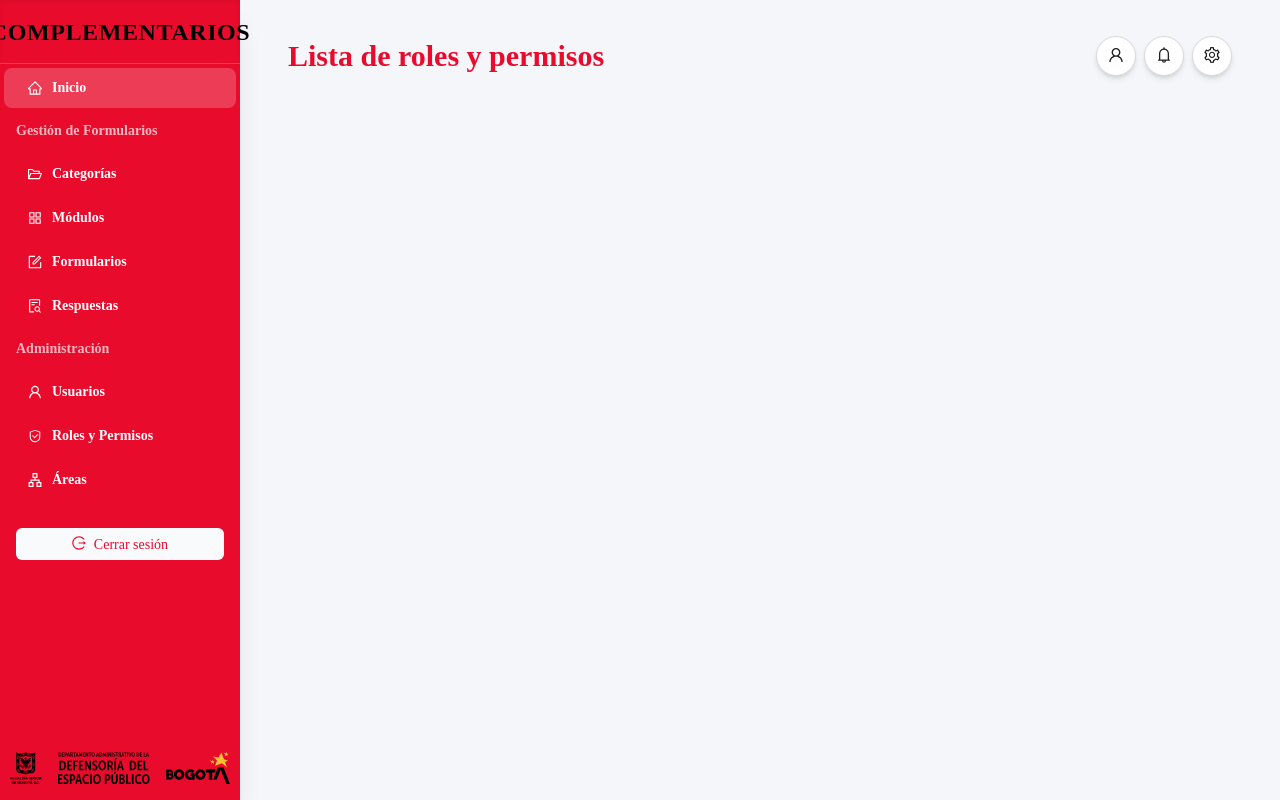
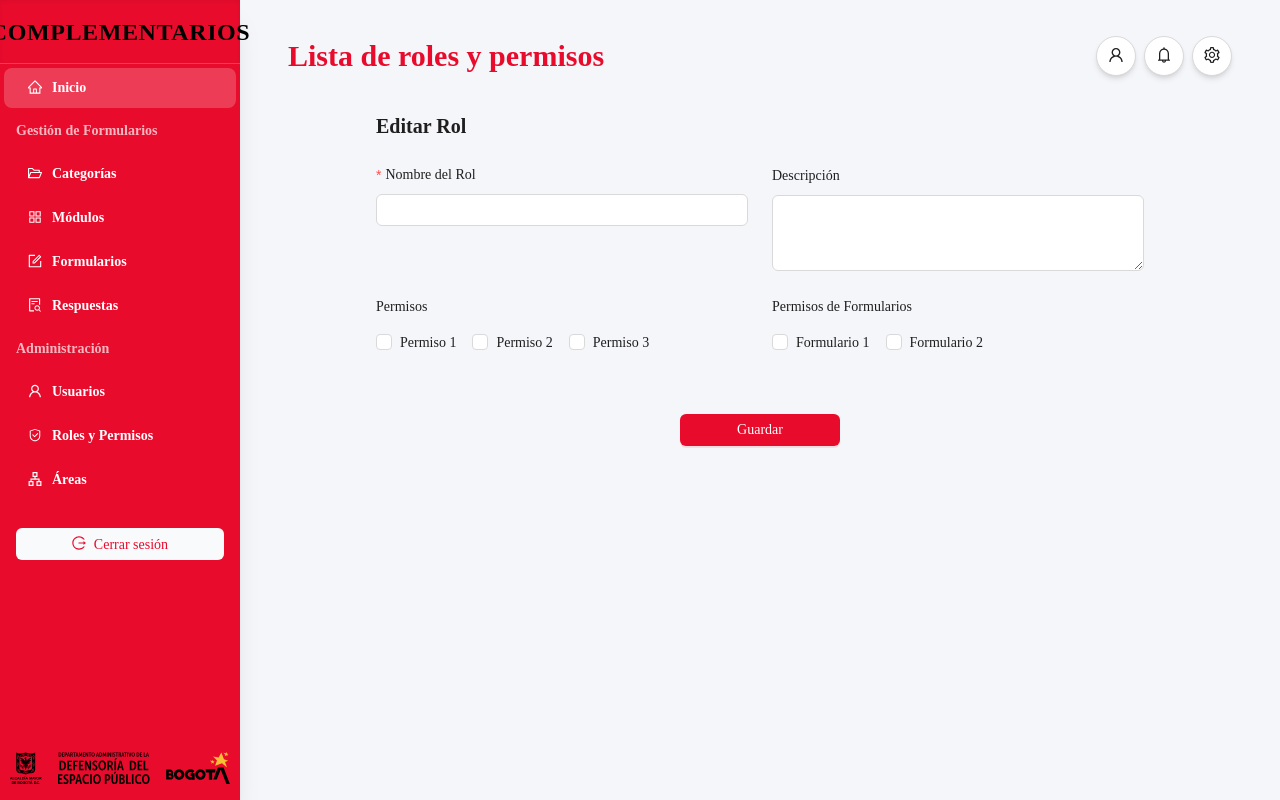
Before and after one commit to maristizabalo/comp-project, a React (Vite) app in the folder frontend/: page /roles/editar/1 in a window 1280 px wide. Built offline with nearby package versions, Linux system fonts and the light colour scheme; no server answers; sample sign-in values are in the browser's storage; a web font is replaced by a local one.

Commit message:
Personaliazndo Roles segun diseños elaborados

```diff
--- /dev/null
+++ b/frontend/src/components/admin/rol/RoleForm.jsx
@@ -0,0 +1,57 @@
+import { Form, Input, Button, Checkbox } from "antd";
+
+const RoleForm = ({
+  form,
+  initialValues = {},
+  permisosOptions = [],
+  permisosFormularioOptions = [],
+  onFinish,
+  loadingSubmit = false,
+}) => {
+  return (
+    <Form
+      form={form}
+      layout="vertical"
+      onFinish={onFinish}
+      initialValues={initialValues}
+      className="w-full"
+    >
+      <div className="grid grid-cols-1 md:grid-cols-2 gap-6">
+        <Form.Item
+          label="Nombre del Rol"
+          name="nombre"
+          rules={[{ required: true, message: "El nombre es obligatorio" }]}
+        >
+          <Input />
+        </Form.Item>
+
+        <Form.Item label="Descripción" name="descripcion">
+          <Input.TextArea rows={3} />
+        </Form.Item>
+      </div>
+
+      <div className="grid grid-cols-1 md:grid-cols-2 gap-6">
+        <Form.Item label="Permisos" name="permisos">
+          <Checkbox.Group options={permisosOptions} />
+        </Form.Item>
+
+        <Form.Item label="Permisos de Formularios" name="permisosFormulario">
+          <Checkbox.Group options={permisosFormularioOptions} />
+        </Form.Item>
+      </div>
+
+      <div className="flex justify-center mt-8">
+        <Button
+          type="primary"
+          htmlType="submit"
+          className="w-40"
+          loading={loadingSubmit}
+        >
+          Guardar
+        </Button>
+      </div>
+    </Form>
+  );
+};
+
+export default RoleForm;
--- a/frontend/src/components/admin/rol/RoleFormModal.jsx
+++ /dev/null
@@ -1,63 +0,0 @@
-import { Modal, Form, Input, Button, Checkbox } from "antd";
-import { useEffect } from "react";
-
-const RoleFormModal = ({ role, open, onClose, onSuccess }) => {
-  const [form] = Form.useForm();
-
-  useEffect(() => {
-    if (role) {
-      form.setFieldsValue({
-        nombre: role.nombre,
-        descripcion: role.descripcion,
-        permisos: role.permisos,
-        permisosFormulario: role.permisosFormulario,
-      });
-    }
-  }, [role, form]);
-
-  const onFinish = async (values) => {
-    await someService.updateRole(role.id, values);
-    onSuccess();
-  };
-
-  return (
-    <Modal
-      title="Editar Rol"
-      open={open}
-      onCancel={onClose}
-      footer={null}
-    >
-      <Form form={form} layout="vertical" onFinish={onFinish}>
-        <Form.Item label="Nombre" name="nombre" rules={[{ required: true }]}>
-          <Input />
-        </Form.Item>
-
-        <Form.Item label="Descripción" name="descripcion">
-          <Input.TextArea rows={3} />
-        </Form.Item>
-
-        <Form.Item label="Permisos" name="permisos">
-          <Checkbox.Group options={[
-            { label: 'Permiso 1', value: 1 },
-            { label: 'Permiso 2', value: 2 },
-            { label: 'Permiso 3', value: 3 },
-          ]} />
-        </Form.Item>
-
-        <Form.Item label="Permisos de Formularios" name="permisosFormulario">
-          <Checkbox.Group options={[
-            { label: 'Formulario 1', value: 1 },
-            { label: 'Formulario 2', value: 2 },
-          ]} />
-        </Form.Item>
-
-        <div className="flex justify-end">
-          <Button onClick={onClose} className="mr-2">Cancelar</Button>
-          <Button type="primary" htmlType="submit">Guardar Cambios</Button>
-        </div>
-      </Form>
-    </Modal>
-  );
-};
-
-export default RoleFormModal;
--- a/frontend/src/pages/private/Private.jsx
+++ b/frontend/src/pages/private/Private.jsx
@@ -5,6 +5,8 @@ import UserList from "./admin/user/UserList";
 import UserCreate from "./admin/user/UserCreate";
 import UserEdit from "./admin/user/UserEdit";
 import RolesPermissionsPage from "./admin/rol/RolesPermissionsPage";
+import RolesPermissionsEdit from "./admin/rol/RolesPermissionsEdit";
+import RolesPermissionsCreate from "./admin/rol/RolesPermissionsCreate";
 
 const Private = () => {
   return (
@@ -19,6 +21,8 @@ const Private = () => {
 
         {/* Rutas para admin roles y permisos */}
         <Route path="/roles" element={<RolesPermissionsPage />} />
+        <Route path="/roles/crear" element={<RolesPermissionsCreate />} />
+        <Route path="/roles/editar/:id" element={<RolesPermissionsEdit />} />
 
         {/* <Route path="/modulos" element={<Modulos />} />
         <Route path="/categorias" element={<Categorias />} />
--- /dev/null
+++ b/frontend/src/pages/private/admin/rol/RolesPermissionsCreate.jsx
@@ -0,0 +1,51 @@
+import { useNavigate } from "react-router-dom";
+import { Form, message } from "antd";
+import { rolService } from "../../../../services/admin/rol";
+import RoleForm from "../../../../components/admin/rol/RoleForm";
+import { useState } from "react";
+
+const RolesPermissionsCreate = () => {
+  const navigate = useNavigate();
+  const [form] = Form.useForm();
+  const [loadingSubmit, setLoadingSubmit] = useState(false);
+
+  const handleFinish = async (values) => {
+    setLoadingSubmit(true);
+    try {
+      await rolService.createRol(values);
+      message.success("Rol creado correctamente.");
+      navigate("/roles");
+    } catch (error) {
+      message.error(error.message);
+    } finally {
+      setLoadingSubmit(false);
+    }
+  };
+
+  const permisosOptions = [
+    { label: "Permiso 1", value: 1 },
+    { label: "Permiso 2", value: 2 },
+    { label: "Permiso 3", value: 3 },
+  ];
+
+  const permisosFormularioOptions = [
+    { label: "Formulario 1", value: 1 },
+    { label: "Formulario 2", value: 2 },
+  ];
+
+  return (
+    <div className="max-w-3xl mx-auto space-y-6">
+      <h1 className="text-xl font-bold">Crear Rol</h1>
+
+      <RoleForm
+        form={form}
+        permisosOptions={permisosOptions}
+        permisosFormularioOptions={permisosFormularioOptions}
+        onFinish={handleFinish}
+        loadingSubmit={loadingSubmit}
+      />
+    </div>
+  );
+};
+
+export default RolesPermissionsCreate;
--- /dev/null
+++ b/frontend/src/pages/private/admin/rol/RolesPermissionsEdit.jsx
@@ -0,0 +1,75 @@
+import { useEffect, useState } from "react";
+import { useParams, useNavigate } from "react-router-dom";
+import { Form, message } from "antd";
+import { rolService } from "../../../../services/admin/rol";
+import RoleForm from "../../../../components/admin/rol/RoleForm";
+
+const RolesPermissionsEdit = () => {
+  const { id } = useParams();
+  const navigate = useNavigate();
+  const [form] = Form.useForm();
+  const [loading, setLoading] = useState(false);
+  const [loadingSubmit, setLoadingSubmit] = useState(false);
+
+  const fetchRole = async () => {
+    setLoading(true);
+    try {
+      const role = await rolService.getRoleById(id);
+      form.setFieldsValue({
+        nombre: role.nombre,
+        descripcion: role.descripcion,
+        permisos: role.permisos,
+        permisosFormulario: role.permisosFormulario,
+      });
+    } catch (error) {
+      message.error(error.message);
+    } finally {
+      setLoading(false);
+    }
+  };
+
+  useEffect(() => {
+    fetchRole();
+  }, [id]);
+
+  const handleFinish = async (values) => {
+    setLoadingSubmit(true);
+    try {
+      await rolService.updateRol(id, values);
+      message.success("Rol actualizado correctamente.");
+      navigate("/roles");
+    } catch (error) {
+      message.error(error.message);
+    } finally {
+      setLoadingSubmit(false);
+    }
+  };
+
+  const permisosOptions = [
+    { label: "Permiso 1", value: 1 },
+    { label: "Permiso 2", value: 2 },
+    { label: "Permiso 3", value: 3 },
+  ];
+
+  const permisosFormularioOptions = [
+    { label: "Formulario 1", value: 1 },
+    { label: "Formulario 2", value: 2 },
+  ];
+
+  return (
+    <div className="max-w-3xl mx-auto space-y-6">
+      <h1 className="text-xl font-bold">Editar Rol</h1>
+
+      <RoleForm
+        form={form}
+        initialValues={{}}
+        permisosOptions={permisosOptions}
+        permisosFormularioOptions={permisosFormularioOptions}
+        onFinish={handleFinish}
+        loadingSubmit={loadingSubmit}
+      />
+    </div>
+  );
+};
+
+export default RolesPermissionsEdit;
--- a/frontend/src/pages/private/admin/rol/RolesPermissionsPage.jsx
+++ b/frontend/src/pages/private/admin/rol/RolesPermissionsPage.jsx
@@ -15,7 +15,7 @@ import {
 } from "@ant-design/icons";
 import { useNavigate } from "react-router-dom";
 import RoleDetailsDrawer from "../../../../components/admin/rol/RoleDetailsDrawer";
-import RoleFormModal from "../../../../components/admin/rol/RoleFormModal";
+import RoleFormModal from "../../../../components/admin/rol/RoleForm";
 import { rolService } from "../../../../services/admin/rol";
 
 const RolesPermissionsPage = () => {
@@ -108,10 +108,7 @@ const RolesPermissionsPage = () => {
             <Button
               icon={<EditOutlined />}
               size="small"
-              onClick={() => {
-                setSelectedRole(record);
-                setModalVisible(true);
-              }}
+              onClick={() => navigate(`/roles/editar/${record.id}`)}
             />
           </Tooltip>
 
--- a/frontend/src/services/admin/rol.js
+++ b/frontend/src/services/admin/rol.js
@@ -11,6 +11,16 @@ export const rolService = {
       throw new Error(
         error?.response?.data?.message || "Error al obtener los roles"
       );
+    }
+  },
+
+  // Obtener rol por id
+  getRoleById: async (id) => {
+    try {
+      const response = await api.get(`/rol/${id}/`);
+      return response.data;
+    } catch (error) {
+      throw new Error(error?.response?.data?.message || "Error al obtener el rol");
     }
   },
 
```
